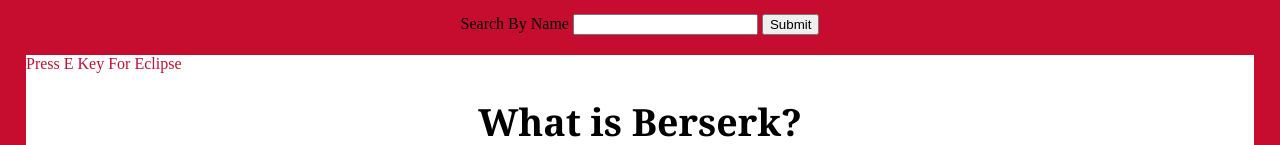
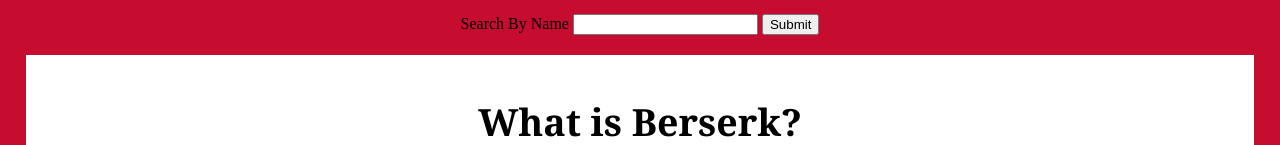
Before and after one commit to bjd1412/phase-1-project-Berserk-Database, a plain HTML site: page index.html in a window 1280 px wide. Shown: the part 266-411 px from the top of the page. Drawn offline with Linux system fonts and the light colour scheme.

Commit message:
Added Gifs and removed unncessary indicator text

```diff
--- a/index.html
+++ b/index.html
@@ -19,7 +19,6 @@
           <input type="submit" />
         </form>
       </section>
-      <p id="keyE">Press E Key For Eclipse</p>
     <section id="berserkData" class="">
         <h1>What is Berserk?</h1>
         <p id="summary">"Berserk" (ベルセルク Beruseruku) is a renowned dark fantasy manga series crafted by the talented Kentaro Miura.<br/>
--- a/style.css
+++ b/style.css
@@ -42,11 +42,3 @@ body{
     --clr-dark: rgb(255, 255, 255);
 
   }
-
-  #keyE {
-   margin:0;
-   padding:0;
-   float:left;
-   color:rgb(198, 13, 48)
-
-  }
```
Also changed, not shown: gifs/Submit.gif (added), gifs/Type.gif (added), 3 other files.
